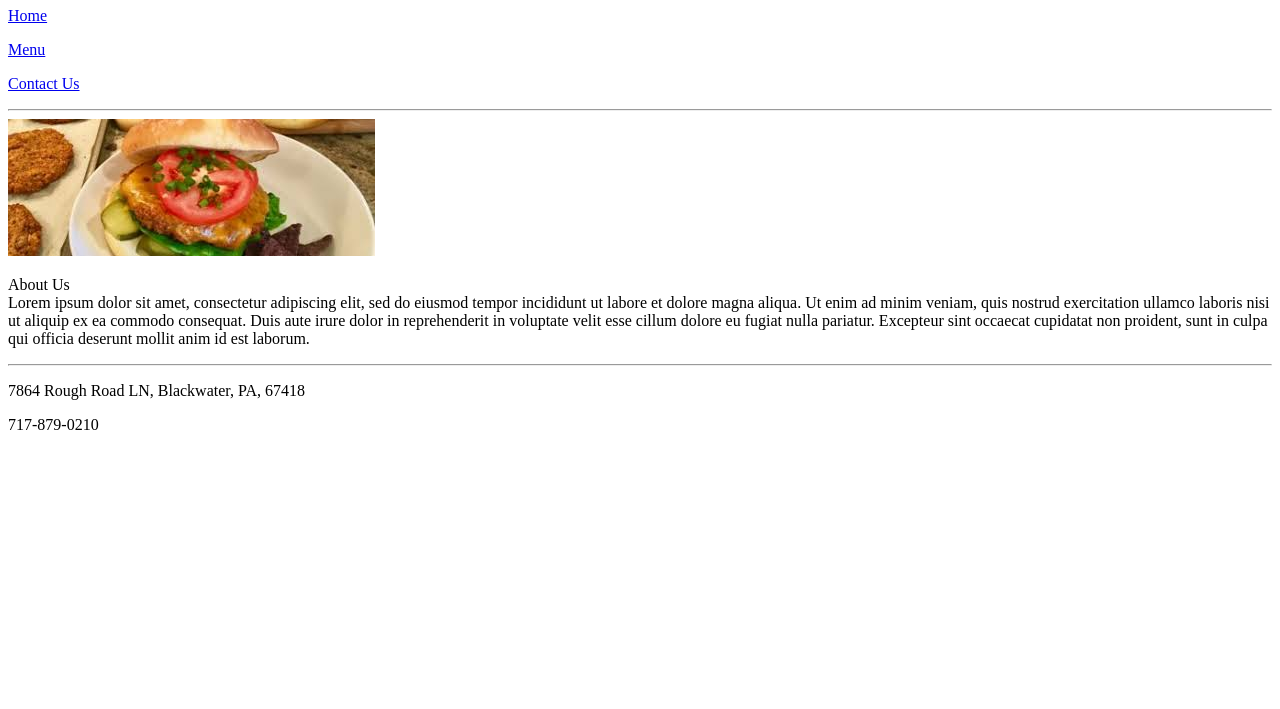
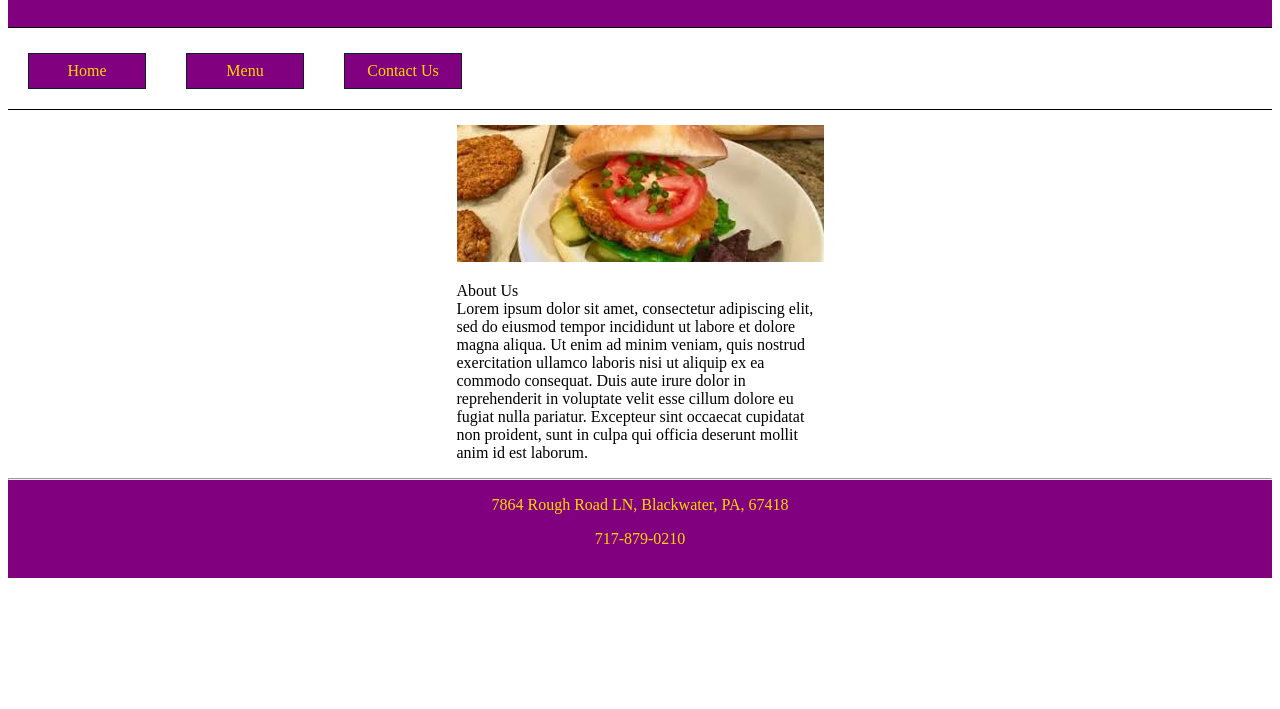
Before and after one commit to itaxber/SGPreCourse, a plain HTML site: page Restaurant Site/index.html in a window 1280 px wide. Shown: the part 91-800 px from the top of the page. Drawn offline with Linux system fonts and the light colour scheme.

Commit message:
added more css to restaurant site

```diff
--- a/Restaurant Site/index.html
+++ b/Restaurant Site/index.html
@@ -7,29 +7,29 @@
     Most recent revision:
 -->
 
-<html>
+<html lang="en">
 	<head>
 		<title>Dirty Burger</title>
+		<link href="styles/restaurantStyles.css" rel="stylesheet" type="text/css" />
+
 	</head>
 	<body>
 		<header>
 			<h1>The Dirty Burger&reg;</h1>
-			<nav>
-				<hr/>
-				<p><a href="index.html">Home</a></p>
-				<p><a href="menu.html">Menu</a></p>
-				<p><a href="Contact.html">Contact Us</a></p>
-				<hr/>
-			</nav>
 		</header>
-			<div id="main cintent">
-			<section>
+		<nav>
+			<a href="index.html">Home</a>
+			<a href="menu.html">Menu</a>
+			<a href="Contact.html">Contact Us</a>
+			<div class="clear-float"></div>
+		</nav>
+			<article class="main-content center">
+
 				<img src="images/burger.jpg">
 				<p>About Us<br> Lorem ipsum dolor sit amet, consectetur adipiscing elit, sed do eiusmod tempor incididunt ut labore et dolore magna aliqua. Ut enim ad minim veniam, quis nostrud exercitation ullamco laboris nisi ut aliquip ex ea commodo consequat. Duis aute irure dolor in reprehenderit in voluptate velit esse cillum dolore eu fugiat nulla pariatur. Excepteur sint occaecat cupidatat non proident, sunt in culpa qui officia deserunt mollit anim id est laborum.</p>
-			</section>
-			<div>
 
-		<footer>
+			</article>
+	<footer>
 		<hr/>
 		<p>7864 Rough Road LN, Blackwater, PA, 67418</p>
 		<p>717-879-0210</p>
--- /dev/null
+++ b/Restaurant Site/styles/restaurantStyles.css
@@ -0,0 +1,70 @@
+header {
+	text-align: center;
+	padding-top: 10px;
+}
+
+header, footer {
+	background-color: purple;
+	color: gold;
+	text-align: center;
+	height: 100px;
+}
+
+nav {
+	border-top: 1px solid black;
+	border-bottom: 1px solid black;
+	margin-bottom: 15px;
+	padding-top: 5px;
+}
+
+nav a {
+	background-color: #800080;
+	color: #FFD700;
+	padding: 8px;
+	border: thin solid #0d1f2d;
+	text-decoration: none;
+	text-align: center;
+	display: block;
+	margin: 20px;
+	width: 100px;
+	float: left;
+}
+
+nav a:hover {
+	background-color: #fef9ff;
+	color: #5b7d87;
+}
+
+nav a:active {
+	font-weight: bold;
+}
+
+nav a:visited {
+	color: #gold;
+}
+
+.main-content{
+	max-width: 367px;
+}
+
+.clear-float {
+	clear:both;
+}
+
+.center {
+  display: block;
+  margin-left: auto;
+  margin-right: auto;
+}
+
+.right-content {
+	float:left;
+}
+
+article {
+	text-align: center;
+}
+
+article p {
+	text-align: left;
+}
--- a/portfolio/styles/main.css
+++ b/portfolio/styles/main.css
@@ -63,6 +63,7 @@ header, footer {
 	text-align: center;
 	padding: 30px 10px 20px 10px;
 }
+
 h1 {
 	font-size: 2.5em;
 }
@@ -122,7 +123,7 @@ textarea {
 .clear-float {
 	clear:both;
 }
-section img {
+article img {
 	float:left;
 }
 
```
Also changed, not shown: Restaurant Site/contact.html (+13 -12 lines), Restaurant Site/menu.html (+21 -16 lines), portfolio/index.html (+6 -6 lines).
